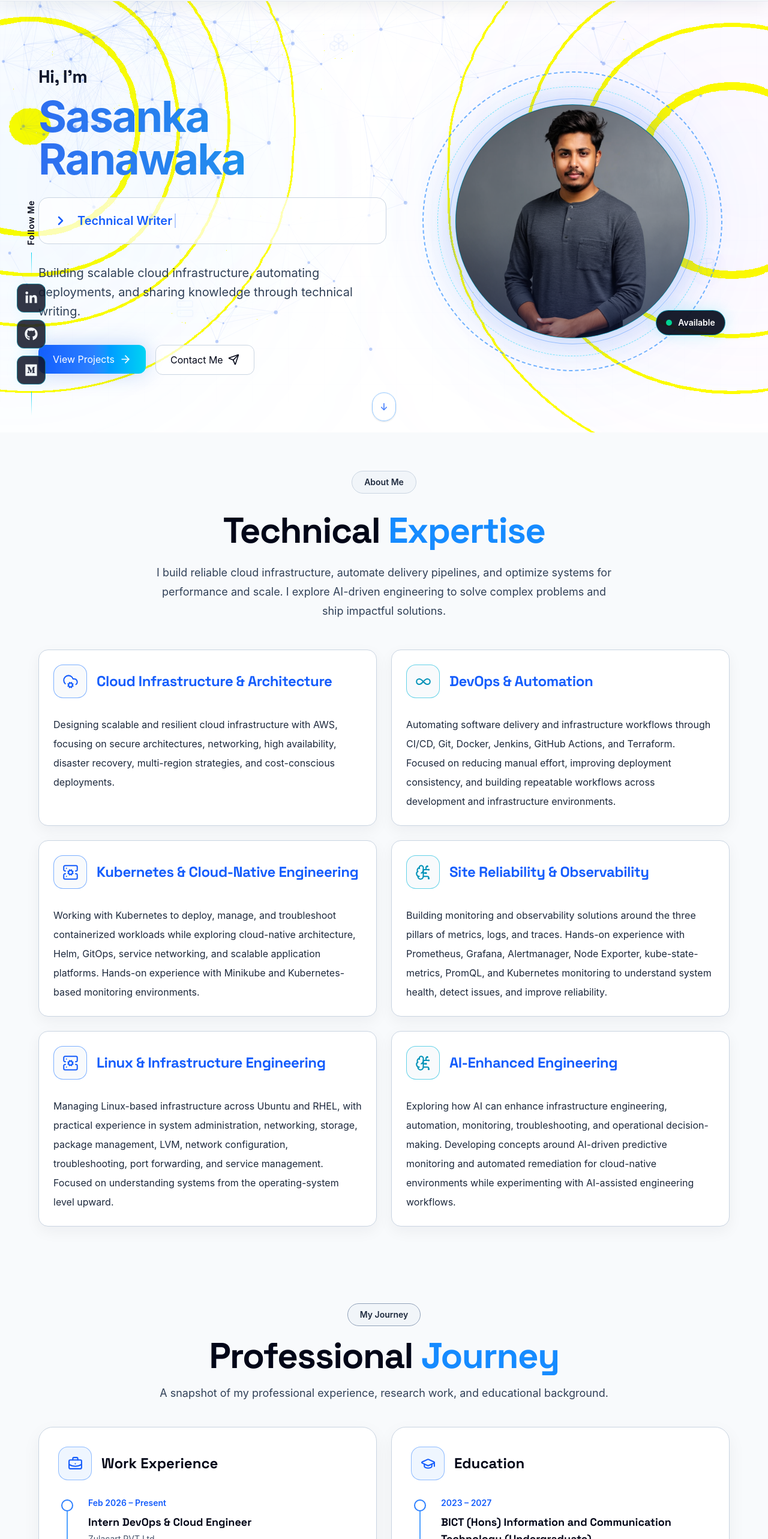
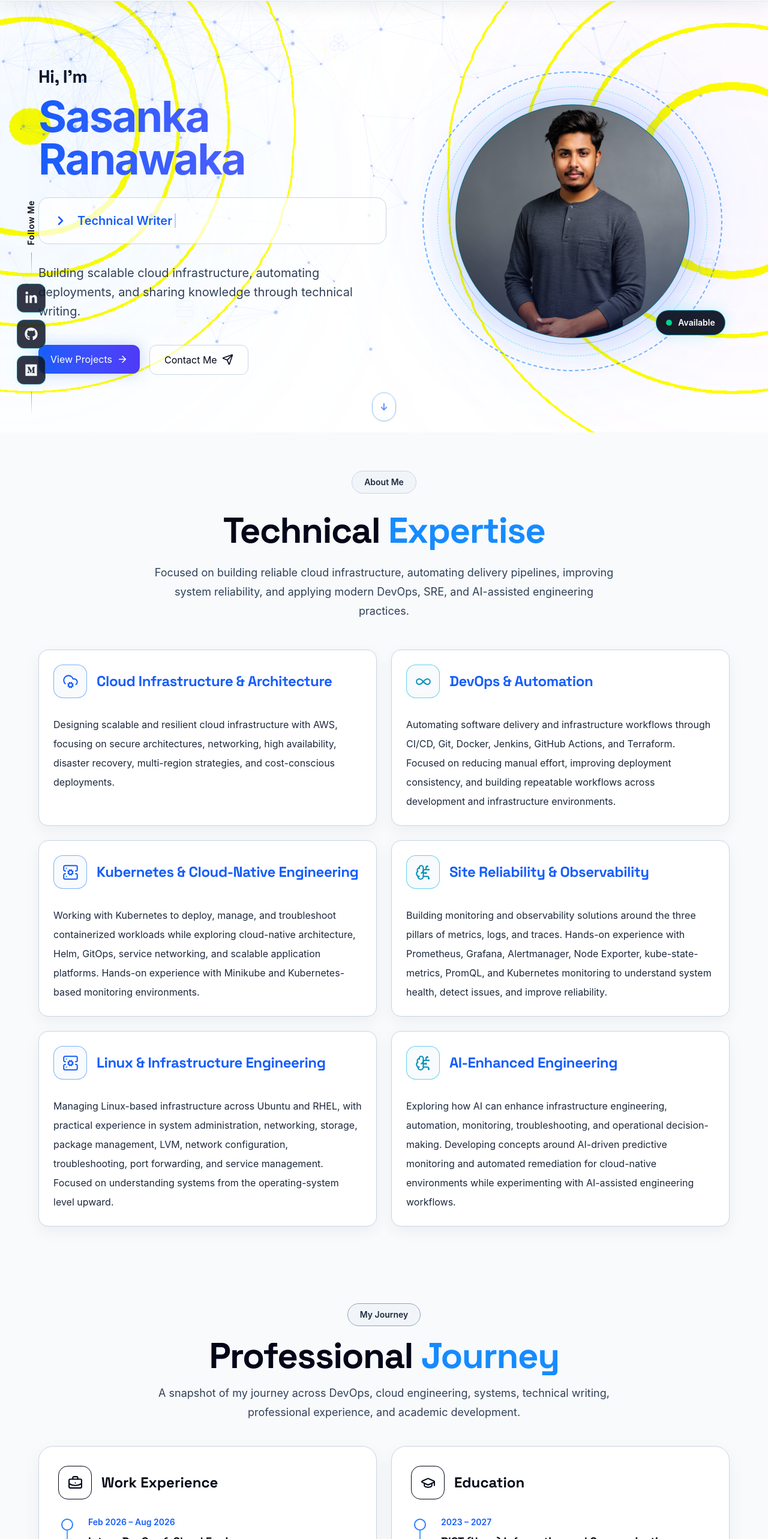
Before and after one commit to SasankaDinith/Modern-Portfolio-Website, a React (Vite) app in the folder client/: page / in a window 1280 px wide. Shown: the part 79-2645 px from the top of the page at 60% size. Built offline with nearby package versions, Linux system fonts and the light colour scheme.

Commit message:
Update the portfolio

```diff
--- a/client/src/features/about/AboutSection.tsx
+++ b/client/src/features/about/AboutSection.tsx
@@ -113,9 +113,7 @@ export function AboutSection() {
               sm:text-lg
             "
           >
-            I build reliable cloud infrastructure, automate delivery pipelines,
-            and optimize systems for performance and scale. I explore AI-driven
-            engineering to solve complex problems and ship impactful solutions.
+            Focused on building reliable cloud infrastructure, automating delivery pipelines, improving system reliability, and applying modern DevOps, SRE, and AI-assisted engineering practices.
           </p>
         </motion.div>
 
--- a/client/src/features/blogs/BlogsSection.tsx
+++ b/client/src/features/blogs/BlogsSection.tsx
@@ -93,9 +93,7 @@ export function BlogsSection() {
 
           {/* Description */}
           <p className="mx-auto mt-6 max-w-3xl text-base leading-8 text-slate-700 dark:text-slate-300 sm:text-lg">
-            Thoughts on Cloud, DevOps, infrastructure, artificial
-            intelligence, cybersecurity, technical writing, and software
-            engineering research.
+           Sharing practical insights on Cloud, DevOps, SRE, system engineering, infrastructure, AI, cybersecurity, and modern software engineering.
           </p>
         </motion.div>
 
@@ -163,10 +161,11 @@ export function BlogsSection() {
               rounded-xl
               border
               border-blue-500/20
-              bg-gradient-to-r
-              from-blue-600
-              via-indigo-500
-              to-purple-600
+             bg-gradient-to-r
+      from-blue-600
+      to-indigo-600
+
+
               px-8
               py-3.5
               font-semibold
--- a/client/src/features/contact/ContactSection.tsx
+++ b/client/src/features/contact/ContactSection.tsx
@@ -89,9 +89,7 @@ export function ContactSection() {
 
           {/* Description */}
           <p className="mx-auto mt-6 max-w-3xl text-base leading-8 text-slate-700 dark:text-slate-300 sm:text-lg">
-            Interested in Cloud, DevOps, software engineering,
-            artificial intelligence, technical writing, or research
-            collaboration? Let’s connect and build impactful solutions.
+            Interested in Cloud, DevOps, SRE, infrastructure, systems, AI, or technical collaboration? Let’s connect and build reliable, scalable, and impactful solutions.
           </p>
         </motion.div>
 
--- a/client/src/features/contact/NewsletterSubscribe.tsx
+++ b/client/src/features/contact/NewsletterSubscribe.tsx
@@ -170,10 +170,10 @@ export function NewsletterSubscribe() {
 
             rounded-xl
 
-            bg-gradient-to-r
-            from-blue-600
-            via-blue-500
-            to-cyan-500
+       bg-gradient-to-r
+      from-blue-600
+      to-indigo-600
+
 
             px-5
 
--- a/client/src/features/hero/HeroSection.tsx
+++ b/client/src/features/hero/HeroSection.tsx
@@ -213,9 +213,8 @@ export function HeroSection() {
     mt-4
 
      bg-gradient-to-r
-    from-[#2F6FF0]
-    via-[#2389EE]
-    to-[#10B6E8]
+      from-blue-600
+      to-indigo-500
 
     bg-clip-text
     text-transparent
@@ -286,8 +285,7 @@ export function HeroSection() {
     reduceMotion
       ? undefined
       : {
-                      y: -3,
-                      scale: 1.025,
+          y: -2,
         }
   }
   whileTap={{
@@ -299,25 +297,39 @@ export function HeroSection() {
     damping: 20,
   }}
 >
-              <Button href="#projects">
+  <a
+    href="#projects"
+    className="
+      inline-flex
+      min-h-12
+      items-center
+      gap-2
+      whitespace-nowrap
+      rounded-xl
+bg-gradient-to-r
+      from-blue-600
+      to-indigo-600
+
+      px-5
+
+      text-sm
+      font-semibold
+      text-white
+  shadow-[0_0_25px_rgba(37,99,235,0.25)]
+
+      transition
+      duration-300
+
+      hover:-translate-y-0.5
+    "
+  >
     View Projects
 
-                <motion.span
-                  className="inline-flex"
-                  whileHover={
-                    reduceMotion
-                      ? undefined
-                      : {
-                          x: 4,
-                        }
-                  }
-                >
     <ArrowRight
-                    size={20}
+      size={18}
       aria-hidden="true"
     />
-                </motion.span>
-              </Button>
+  </a>
 </motion.div>
 
             {/* Contact */}
@@ -341,6 +353,7 @@ export function HeroSection() {
               <Button
                 href="#contact"
                 variant="secondary"
+
               >
                 Contact Me
 
--- a/client/src/features/journey/JourneySection.tsx
+++ b/client/src/features/journey/JourneySection.tsx
@@ -99,8 +99,7 @@ export function JourneySection() {
           </h2>
 
           <p className="mx-auto mt-4 max-w-3xl text-base leading-8 text-slate-700 dark:text-slate-300 sm:text-lg">
-            A snapshot of my professional experience, research work,
-            and educational background.
+            A snapshot of my journey across DevOps, cloud engineering, systems, technical writing, professional experience, and academic development.
           </p>
         </motion.div>
 
--- a/client/src/features/journey/TimelineCard.tsx
+++ b/client/src/features/journey/TimelineCard.tsx
@@ -69,15 +69,14 @@ export function TimelineCard({
             justify-center
             rounded-2xl
             border
-            border-blue-500/50
-            bg-blue-50
-            text-blue-600
+        backdrop-blur-xl
+ dark:bg-blue-950/60
 
             dark:border-cyan-400/50
             dark:bg-gradient-to-br
-            dark:from-blue-900/70
-            dark:to-purple-900/70
-            dark:text-white
+
+
+
           "
         >
           <Icon size={25} />
--- a/client/src/features/journey/journey.data.ts
+++ b/client/src/features/journey/journey.data.ts
@@ -15,7 +15,7 @@ export const workExperience: TimelineSection = {
 
   entries: [
     {
-      period: "Feb 2026 – Present",
+      period: "Feb 2026 – Aug 2026",
       title: "Intern DevOps & Cloud Engineer",
       organization: "Zulacart PVT Ltd",
 
@@ -118,6 +118,20 @@ export const education: TimelineSection = {
 };
 
 export const certifications: Certification[] = [
+
+   {
+    id: 1,
+    title: "AWS SimuLearn - Cloud Practitioner",
+    issuer: "Amazon Web Services Training and Certification",
+    verificationUrl: "https://www.credly.com/badges/bb3705be-c08b-4fe3-a366-cc71476cccc8/public_url",
+  },
+
+    {
+    id: 1,
+    title: "AWS SimuLearn - AI Practitioner",
+    issuer: "Amazon Web Services Training and Certification",
+    verificationUrl: "https://www.credly.com/badges/ca10ce27-4f6f-4134-bf99-ec10d99604a2/public_url",
+  },
 
    {
     id: 1,
--- a/client/src/features/projects/ProjectsSection.tsx
+++ b/client/src/features/projects/ProjectsSection.tsx
@@ -88,9 +88,7 @@ export function ProjectsSection() {
           </h2>
 
           <p className="mx-auto mt-5 max-w-4xl text-base leading-8 text-slate-700 dark:text-slate-300 sm:text-lg">
-            A collection of projects showcasing AI and machine-learning
-            research, DevOps automation, cloud infrastructure, backend
-            development, and full-stack applications.
+           A selection of projects across cloud infrastructure, DevOps automation, system engineering, AI and machine learning, backend development, and full-stack applications.
           </p>
         </motion.div>
 
@@ -170,10 +168,11 @@ export function ProjectsSection() {
               rounded-xl
               border
               border-blue-500/20
-              bg-gradient-to-r
-              from-blue-600
-              via-indigo-500
-              to-purple-600
+             bg-gradient-to-r
+      from-blue-600
+      to-indigo-600
+
+
               px-7
               py-3
               text-sm
@@ -185,15 +184,16 @@ export function ProjectsSection() {
 
               hover:shadow-[0_10px_30px_rgba(59,130,246,0.28)]
 
-              dark:border-blue-400/20
-              dark:from-blue-600
-              dark:via-indigo-500
-              dark:to-purple-600
+              hover:-translate-y-0.5
+              dark:border-cyan-400/20
+              dark:bg-gradient-to-r
+
+
               dark:text-white
             "
           >
             View All Projects
-            <ArrowRight size={18} />
+            <ArrowRight size={19} />
           </a>
         </div>
       </div>
--- a/client/src/features/projects/projects.data.ts
+++ b/client/src/features/projects/projects.data.ts
@@ -1,6 +1,21 @@
 import type { Project } from "./projects.types";
 
 export const projects: Project[] = [
+
+
+   {
+    id: 1,
+    slug: "Personal Portfolio Website",
+    title: "Personal Portfolio Website",
+    description:
+      "A modern cloud and DevOps portfolio with responsive UI, serverless contact handling, automated Vercel deployment, and custom domain integration.",
+    image: "/Projects/Jenkins Project.png",
+    technologies: ["React", "TypeScript", "Tailwind CSS", "Vercel", "Node.js", "Nodemailer", "GitHub","DNS","Gmail SMTP"],
+    category: "Cloud, DevOps & Full-Stack Development",
+    githubUrl: "https://github.com/SasankaDinith/Modern-Portfolio-Website",
+    liveUrl: "https://sasankaranawaka.me",
+    featured: true,
+  },
   {
     id: 1,
     slug: "Automated CI/CD Pipeline with Jenkins, SonarQube, Docker and AWS",
--- a/client/src/features/skills/SkillsSection.tsx
+++ b/client/src/features/skills/SkillsSection.tsx
@@ -85,9 +85,7 @@ export function SkillsSection() {
           </h2>
 
           <p className="mx-auto mt-5 max-w-4xl text-base leading-8 text-slate-700 dark:text-slate-300 sm:text-lg">
-            Building reliable cloud infrastructure, automating delivery
-            pipelines, and solving engineering challenges with modern DevOps,
-            cloud-native, and AI-assisted tools.
+            Applying cloud-native, DevOps, systems, SRE, and AI-assisted tools to automate infrastructure, improve reliability, and solve real-world engineering challenges.
           </p>
         </motion.div>
 
```
Also changed, not shown: client/src/features/skills/skills.data.ts (+41 -37 lines). Lines whose indentation alone changed are shown as unchanged.
